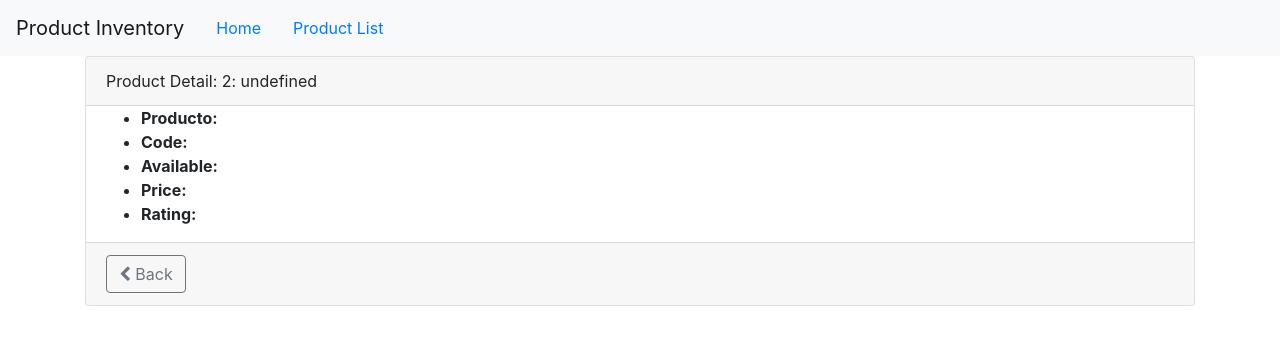
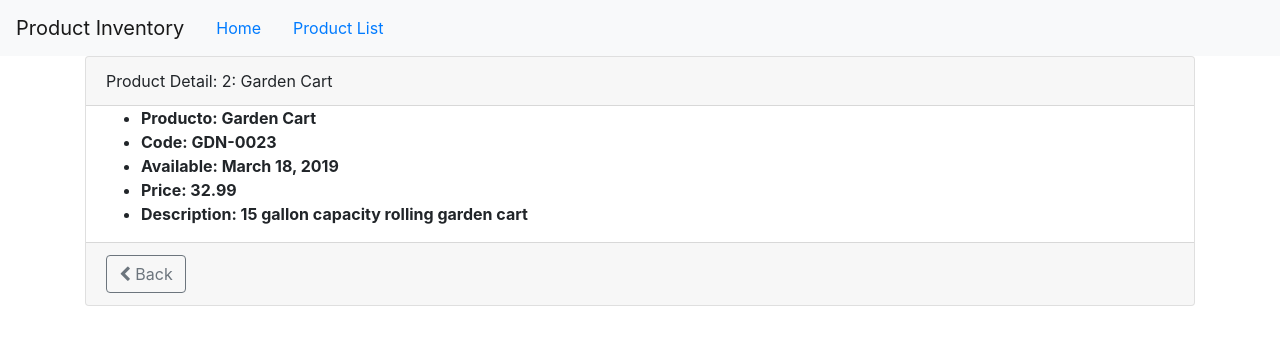
Before and after one commit to utncloud/ferreteria-web-compiled, an Angular app in the folder Ferreteria/: page /products/2 in a window 1280 px wide. Shown: the top 344 px of the page. Built offline with nearby package versions, Linux system fonts and the light colour scheme.

Commit message:
product detail

```diff
--- a/Ferreteria/src/app/Product/product-detail.component.html
+++ b/Ferreteria/src/app/Product/product-detail.component.html
@@ -10,16 +10,16 @@
                 Producto: {{product.productName}}
             </li>
             <li>
-                Code: {{product.productName}}
+                Code: {{product.productCode}}
             </li>
             <li>
-                Available: {{product.productName}}
+                Available: {{product.releaseDate}}
             </li>
             <li>
-                Price: {{product.productName}}
+                Price: {{product.price}}
             </li>
             <li>
-                Rating: {{product.productName}}
+                Description: {{product.description}}
             </li>
         </ul>
     </div>
--- a/Ferreteria/src/app/Product/product-detail.component.ts
+++ b/Ferreteria/src/app/Product/product-detail.component.ts
@@ -12,6 +12,7 @@ import { ProductService } from "./product.service";
 export class ProductDetailComponent implements OnInit {
   pageTitle: string = 'Product Detail';
   product!: IProduct;
+  errorMessage:string='';
 
   constructor(private route: ActivatedRoute, private router: Router, private productService: ProductService) { }
 
@@ -21,7 +22,9 @@ export class ProductDetailComponent implements OnInit {
 
     this.productService.getProducts().subscribe({
         next: products => {
-            this.product =  products;
+            let prods =  products.filter(item => item.productId==id);
+            if (prods.length>0)
+              this.product = prods[0]
         },
         error: err => this.errorMessage = err
     });
```
